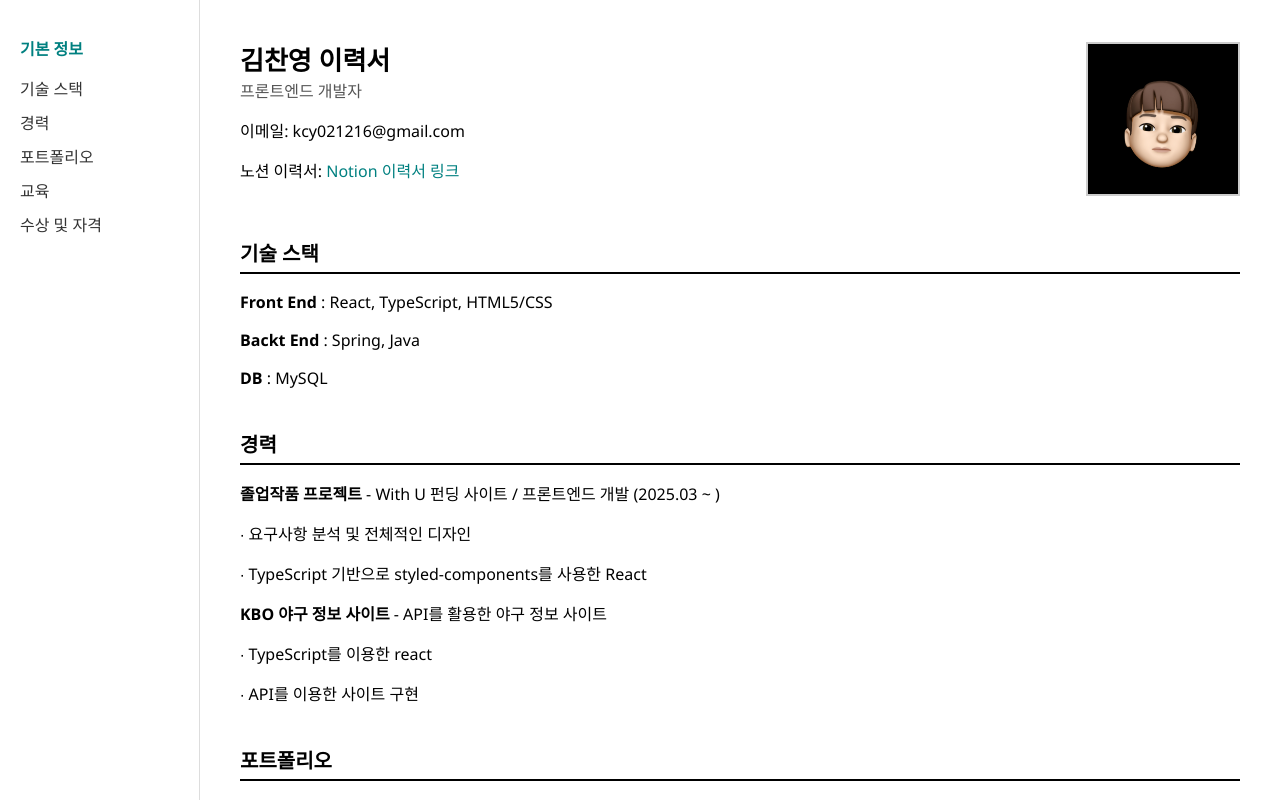
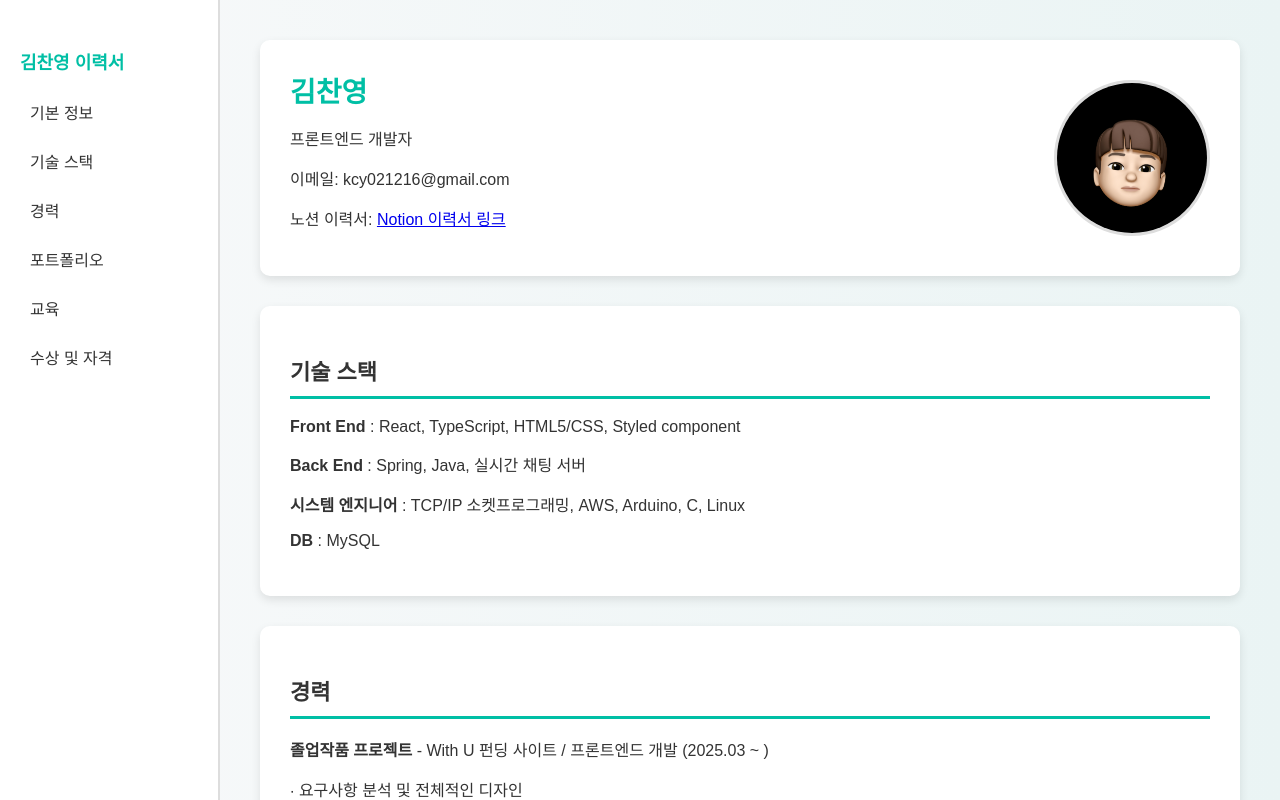
Before and after one commit to chan1216/resume, a plain HTML site: page index.html in a window 1280 px wide. Drawn offline with Linux system fonts and the light colour scheme; a web font is replaced by a local one.

Commit message:
Update index.html

```diff
--- a/index.html
+++ b/index.html
@@ -1,23 +1,25 @@
-
 <!DOCTYPE html>
 <html lang="ko">
 <head>
   <meta charset="UTF-8" />
   <meta name="viewport" content="width=device-width, initial-scale=1.0" />
   <title>김찬영 이력서</title>
+  <link rel="preconnect" href="https://fonts.googleapis.com">
+  <link href="https://fonts.googleapis.com/css2?family=Pretendard:wght@400;600;700&display=swap" rel="stylesheet">
   <style>
     html, body {
       margin: 0;
       padding: 0;
       height: 100%;
+      font-family: 'Pretendard', sans-serif;
+      background: linear-gradient(to right, #f8f9fa, #eaf4f4);
+      color: #333;
+      overflow: hidden;
     }
 
     body {
-      font-family: 'Segoe UI', sans-serif;
-      background-color: #f8f9fa;
       display: flex;
       height: 100vh;
-      overflow: hidden;
     }
 
     .menu-toggle {
@@ -26,32 +28,33 @@
       top: 20px;
       left: 20px;
       z-index: 1100;
-      background: teal;
+      background: #00bfa5;
       color: white;
       padding: 10px 15px;
-      border-radius: 5px;
+      border-radius: 8px;
+      font-weight: bold;
       cursor: pointer;
+      border: none;
+      box-shadow: 0 4px 10px rgba(0,0,0,0.1);
     }
 
     .sidebar {
-      width: 200px;
-      background-color: #fff;
-      padding: 20px;
-      border-right: 1px solid #ddd;
-      overflow-y: auto;
+      width: 220px;
+      background: white;
+      padding: 30px 20px;
+      border-right: 2px solid #ddd;
       height: 100vh;
       box-sizing: border-box;
       flex-shrink: 0;
       position: sticky;
       top: 0;
-      align-self: flex-start;
       transition: left 0.3s ease;
     }
 
     .sidebar h3 {
-      font-size: 16px;
-      margin-bottom: 10px;
-      color: teal;
+      font-size: 18px;
+      margin-bottom: 15px;
+      color: #00bfa5;
     }
 
     .sidebar ul {
@@ -59,42 +62,42 @@
       padding: 0;
     }
 
-    .sidebar ul li {
-      margin: 10px 0;
-      cursor: pointer;
+    .sidebar ul li a {
+      display: block;
+      padding: 10px;
+      margin: 5px 0;
+      border-radius: 5px;
+      text-decoration: none;
+      color: #333;
+      transition: background 0.3s;
     }
 
-    .sidebar ul li a {
-      color: #333;
-      text-decoration: none;
-    }
-
-    .sidebar ul li a.active {
+    .sidebar ul li a:hover, .sidebar ul li a.active {
+      background: #00bfa5;
+      color: white;
       font-weight: bold;
-      color: teal;
-    }
-
-    .sidebar ul li a:hover {
-      text-decoration: underline;
     }
 
     .content {
       flex: 1;
       padding: 40px;
-      background-color: #fff;
       overflow-y: auto;
       height: 100vh;
       box-sizing: border-box;
     }
 
     .section {
-      margin-bottom: 40px;
+      background: white;
+      padding: 30px;
+      border-radius: 10px;
+      box-shadow: 0 4px 10px rgba(0,0,0,0.1);
+      margin-bottom: 30px;
     }
 
     .section h2 {
-      border-bottom: 2px solid #000;
-      padding-bottom: 5px;
-      font-size: 20px;
+      border-bottom: 3px solid #00bfa5;
+      padding-bottom: 10px;
+      font-size: 22px;
     }
 
     .profile {
@@ -104,24 +107,17 @@
     }
 
     .highlight {
-      font-size: 26px;
+      font-size: 28px;
       font-weight: bold;
-    }
-
-    .subinfo {
-      color: #555;
+      color: #00bfa5;
     }
 
     .photo {
       width: 150px;
       height: 150px;
-      border: 2px solid #ccc;
+      border-radius: 50%;
       object-fit: cover;
-    }
-
-    a {
-      color: teal;
-      text-decoration: none;
+      border: 3px solid #ddd;
     }
 
     .url-box {
@@ -129,7 +125,7 @@
       padding: 10px;
       background-color: #f0f0f0;
       font-family: monospace;
-      word-break: break-all;
+      border-radius: 5px;
     }
 
     @media (max-width: 768px) {
@@ -138,17 +134,13 @@
         left: -100%;
         top: 0;
         z-index: 1000;
-        background: white;
       }
-
       .sidebar.open {
         left: 0;
       }
-
       .menu-toggle {
         display: block;
       }
-
       body {
         flex-direction: column;
       }
@@ -158,22 +150,23 @@
 <body>
   <div class="menu-toggle" onclick="toggleMenu()">☰ 메뉴</div>
   <div class="sidebar">
-    <h3><a href="#basic">기본 정보</a></h3>
+    <h3>김찬영 이력서</h3>
     <ul>
+      <li><a href="#basic">기본 정보</a></li>
       <li><a href="#skills">기술 스택</a></li>
       <li><a href="#career">경력</a></li>
       <li><a href="#portpolio">포트폴리오</a></li>
       <li><a href="#education">교육</a></li>
-      <li><a href="#cerificate">수상 및 자격</a></li>
+      <li><a href="#certificate">수상 및 자격</a></li>
     </ul>
   </div>
 
   <div class="content">
-    <div class="section" id='basic'>
+    <div class="section" id="basic">
       <div class="profile">
         <div>
-          <div class="highlight">김찬영 이력서</div>
-          <div class="subinfo">프론트엔드 개발자</div>
+          <div class="highlight">김찬영</div>
+          <p>프론트엔드 개발자</p>
           <p>이메일: kcy021216@gmail.com</p>
           <p>
             노션 이력서:
@@ -188,8 +181,9 @@
 
     <div class="section" id="skills">
       <h2>기술 스택</h2>
-      <p><strong>Front End</strong> : React, TypeScript, HTML5/CSS</p>
-      <p><strong>Backt End</strong> : Spring, Java</p>
+      <p><strong>Front End</strong> : React, TypeScript, HTML5/CSS, Styled component</p>
+      <p><strong>Back End</strong> : Spring, Java, 실시간 채팅 서버</p>
+      <p><strong>시스템 엔지니어</strong> : TCP/IP 소켓프로그래밍, AWS, Arduino, C, Linux</p>
       <p><strong>DB</strong> : MySQL</p>
     </div>
 
@@ -199,13 +193,16 @@
       <p>∙ 요구사항 분석 및 전체적인 디자인</p>
       <p>∙ TypeScript 기반으로 styled-components를 사용한 React </p>
       <p><strong>KBO 야구 정보 사이트</strong> - API를 활용한 야구 정보 사이트</p>
-      <p>∙ TypeScript를 이용한 react</p>
+      <p>∙ TypeScript를 이용한 React</p>
       <p>∙ API를 이용한 사이트 구현</p>
+      <p><strong>실시간 채팅 프로젝트</strong> - pThread를 활용한 채팅 서버 구현</p>
+      <p>∙ Raspberry PI의 Raspberry OS(Debian Linux)에서 pThread를 활용한 채팅 서버 구현</p>
+      <p>∙ TCP/IP Socket Programming</p>
     </div>
 
     <div class="section" id="portpolio">
       <h2>포트폴리오</h2>
-        <p><strong>졸업 작품 URL</strong> </p>
+      <p><strong>졸업 작품 URL</strong></p>
       <div class="url-box">
         https://github.com/DMU-NextLevel
       </div>
@@ -217,16 +214,16 @@
 
     <div class="section" id="education">
       <h2>교육</h2>
-        <p><strong>동양미래대학교</strong> - 컴퓨터소프트웨어공학과 (2021.03-)</p>
+      <p><strong>동양미래대학교</strong> - 컴퓨터소프트웨어공학과 (2021.03 - )</p>
+    </div>
 
-    </div>
-    <div class="section" id="cerificate">
+    <div class="section" id="certificate">
       <h2>수상 및 자격</h2>
       <p><strong>ITQ MASTER</strong> – 2022년 4월</p>
       <p><strong>리눅스 2급</strong> – 2024년 10월</p>
       <p><strong>컴퓨터활용능력 1급</strong> – 2025년 02월</p>
     </div>
-
+  </div>
 
   <script>
     const sections = document.querySelectorAll('.section');
```
Lines whose indentation alone changed are shown as unchanged.
